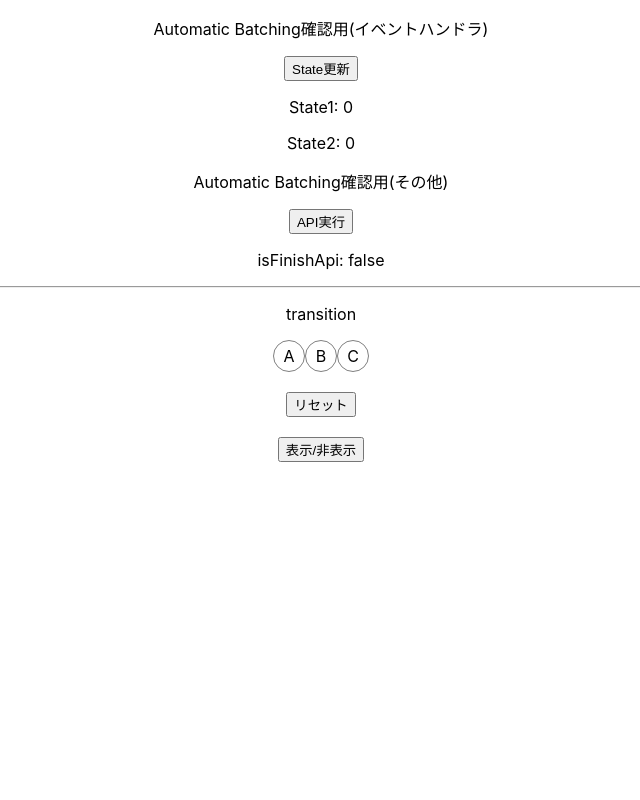
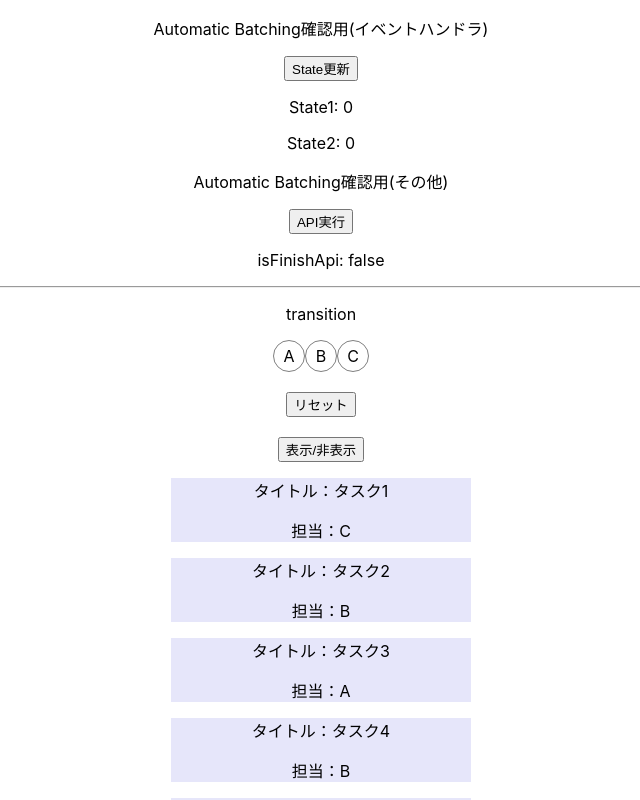
Before and after one commit to Fujiwara-Ken/React-ver-diff, a React (Create React App) app in the folder react18-changed/: page / in a window 1280 px wide. Shown: the top 800 px of the page, without its empty margins (319-959 px from the left). Built offline with nearby package versions, Linux system fonts and the light colour scheme.

Commit message:
typo fix

```diff
--- a/react18-changed/src/components/Transition.tsx
+++ b/react18-changed/src/components/Transition.tsx
@@ -85,7 +85,7 @@ export const Transition = () => {
       <br />
       <br />
       <button onClick={() => setIsShowList(!isShowList)}>表示/非表示</button>
-      {isShowList && <TaskList taskList={taskList} />}
+      <TaskList taskList={taskList} />
     </div>
   );
 };
```
